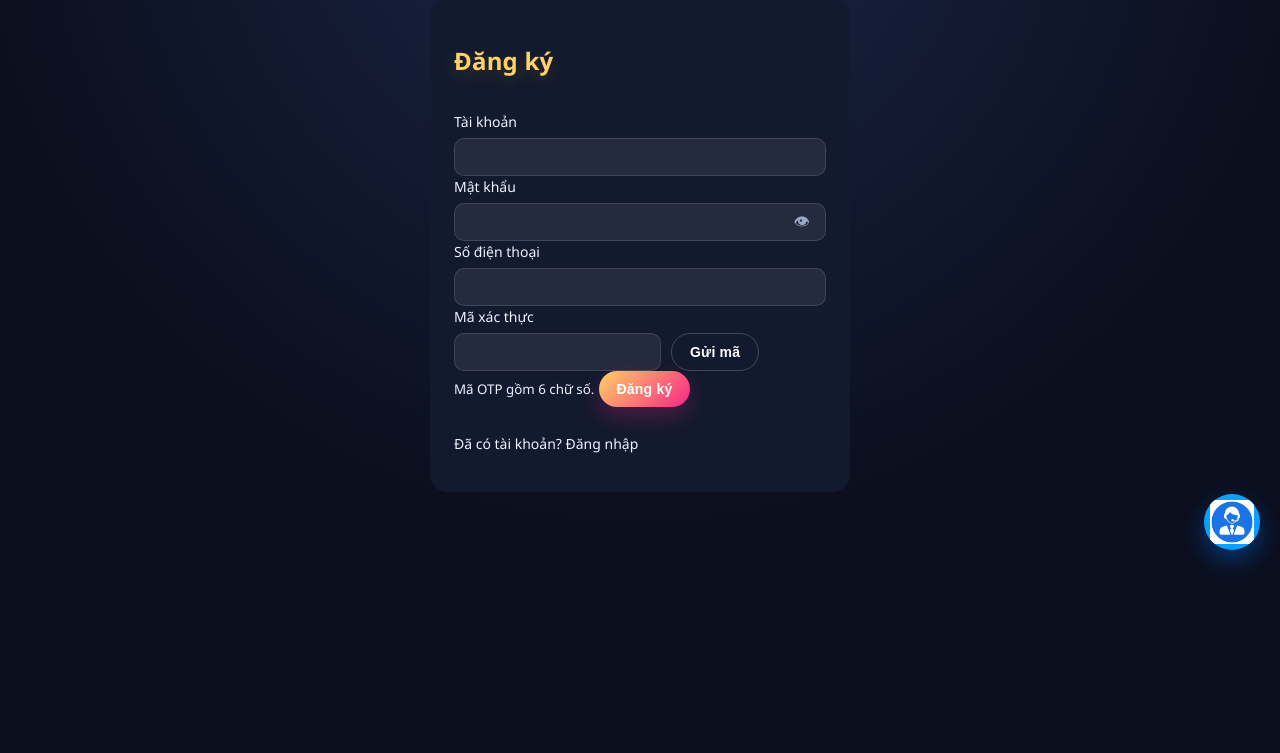
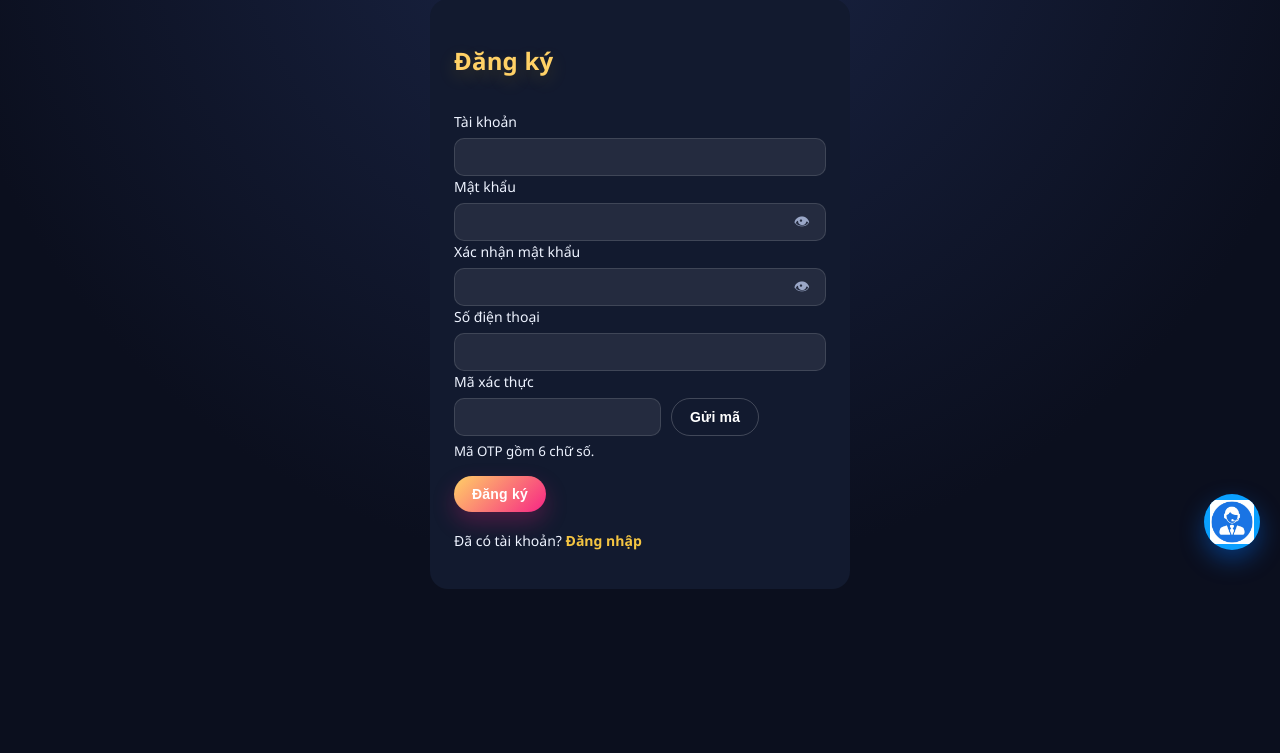
Before and after one commit to huybui101/sands12.com, a Flask app: page /register in a window 1280 px wide. Shown: the part 140-893 px from the top of the page. Before the commit the page ends 711 px from the top, so only its background shows below. Run offline with Flask 3, Linux system fonts and the light colour scheme.

Commit message:
Improve register form spacing and password confirm

```diff
--- a/app.py
+++ b/app.py
@@ -188,7 +188,50 @@ def load_site_config():
     if not SITE_CONFIG_PATH.exists():
         save_site_config(default_site_config())
     with SITE_CONFIG_PATH.open("r", encoding="utf-8") as handle:
-        return json.load(handle)
+        config = json.load(handle)
+    updated = False
+    defaults = default_site_config()
+    for key, value in defaults.items():
+        if key not in config:
+            config[key] = value
+            updated = True
+
+    hero_images = config.get("hero_images")
+    valid_heroes = []
+    if isinstance(hero_images, list):
+        for path in hero_images:
+            if not isinstance(path, str) or not path.strip():
+                continue
+            if path.startswith("/uploads/"):
+                candidate = UPLOAD_DIR / path.replace("/uploads/", "", 1)
+                if candidate.exists():
+                    valid_heroes.append(path)
+            elif path.startswith("/static/"):
+                candidate = BASE_DIR / path.lstrip("/")
+                if candidate.exists():
+                    valid_heroes.append(path)
+            else:
+                valid_heroes.append(path)
+
+    if not valid_heroes:
+        fallback = [
+            "/static/images/hero-1.jpg",
+            "/static/images/hero-2.jpg",
+            "/static/images/hero-3.jpg",
+            "/static/images/hero-4.jpg",
+        ]
+        for path in fallback:
+            candidate = BASE_DIR / path.lstrip("/")
+            if candidate.exists():
+                valid_heroes.append(path)
+
+    if valid_heroes and valid_heroes != hero_images:
+        config["hero_images"] = valid_heroes
+        updated = True
+
+    if updated:
+        save_site_config(config)
+    return config
 
 
 def save_site_config(config):
@@ -1215,8 +1258,12 @@ def register():
         USERS = load_users()
         username = request.form.get("username")
         password = request.form.get("password")
+        confirm_password = request.form.get("confirm_password")
         phone = request.form.get("phone")
         otp = request.form.get("otp")
+        if not password or not confirm_password or password != confirm_password:
+            flash("Mật khẩu và xác nhận mật khẩu không khớp.", "error")
+            return redirect(url_for("register"))
         if not otp or len(otp) != 6:
             flash("Mã xác thực phải gồm 6 chữ số.", "error")
             return redirect(url_for("register"))
--- a/static/css/style.css
+++ b/static/css/style.css
@@ -1440,6 +1440,24 @@ input:focus, select:focus, textarea:focus {
   gap: 12px;
 }
 
+.auth-card .note {
+  display: block;
+  margin-top: 6px;
+}
+
+.auth-card .btn.primary {
+  margin-top: 8px;
+}
+
+.auth-card p {
+  margin-top: 6px;
+}
+
+.auth-card p a {
+  color: var(--primary);
+  font-weight: 600;
+}
+
 .otp-row {
   display: flex;
   gap: 10px;
--- a/templates/auth/register.html
+++ b/templates/auth/register.html
@@ -10,6 +10,12 @@
       <label><span data-i18n="password">Mật khẩu</span>
         <div class="password-field">
           <input type="password" name="password" required />
+          <button class="password-toggle" type="button" aria-label="Hiện mật khẩu" aria-pressed="false">👁</button>
+        </div>
+      </label>
+      <label><span data-i18n="password_confirm">Xác nhận mật khẩu</span>
+        <div class="password-field">
+          <input type="password" name="confirm_password" required />
           <button class="password-toggle" type="button" aria-label="Hiện mật khẩu" aria-pressed="false">👁</button>
         </div>
       </label>
```
